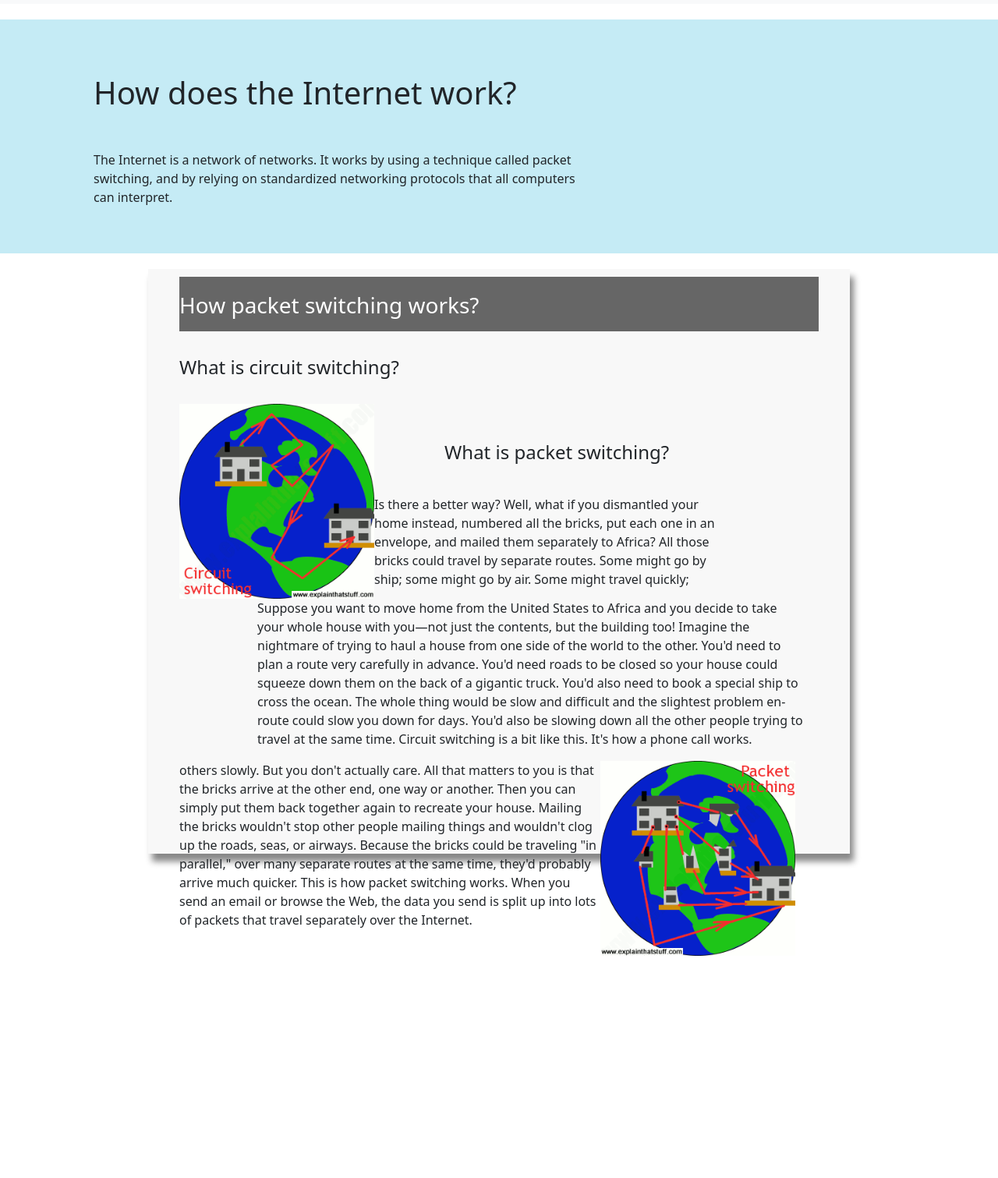
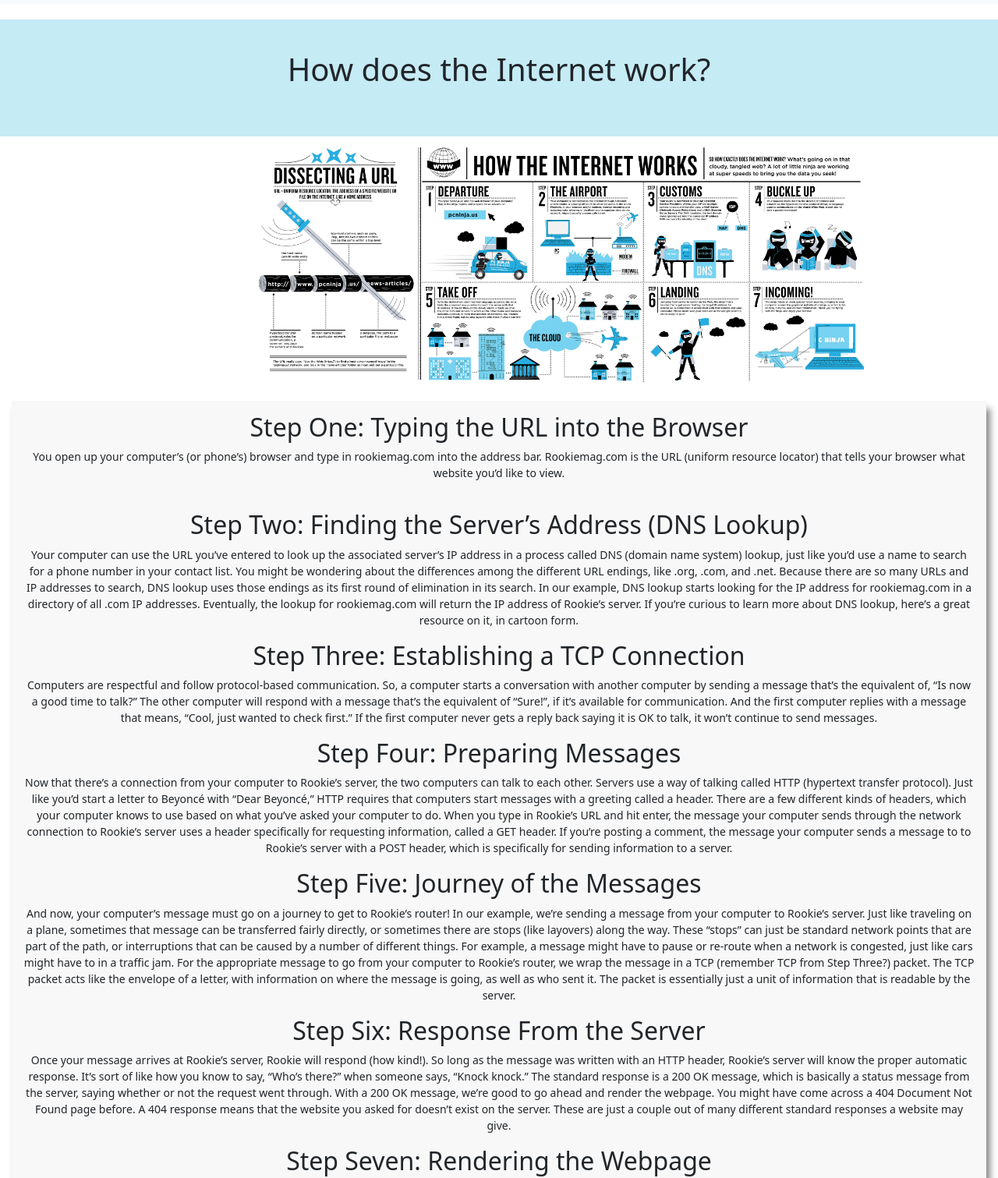
Before and after one commit to jastina10/internethistoryproject, a plain HTML site: page public_html/internetwork.html in a window 1280 px wide. Shown: the part 65-1576 px from the top of the page at 78% size. Before the commit the page ends 1291 px from the top, so only its background shows below. Drawn offline with nearby package versions, Linux system fonts and the light colour scheme.

Commit message:
Task: add changes to make how does internet work page responsive.

```diff
--- a/public_html/internetwork.html
+++ b/public_html/internetwork.html
@@ -28,27 +28,19 @@
 
         #text{
             background-color: #c5ebf5;
-            padding: 20px;
+
             margin-top: 90px;
-            display: block;
-            height: 300px;
-        }
-        .c1{
-            width: 620px;
-            margin-top: 50px;
-            margin-left: 100px;
+            text-align: center;
+            height: 150px;
+            padding-top: 40px;
+
         }
 
-        #example1 {
-            border:1px;
-            padding: 10px;
-            box-shadow: 5px 10px 8px #888888;
-            background-color: #f8f8f8;
-            height: 750px;
-            margin-top: 20px;
-            margin-left: 190px;
-            margin-right: 190px;
-            margin-bottom: 20px;
+
+        [class*="col-"] {
+            float: left;
+            padding: 15px;
+            width: 100%;
         }
         h3{
             background-color:#666;
@@ -57,30 +49,27 @@
             color: white;
 
         }
-        #packet{
-            margin-left: 30px;
-            margin-right: 30px;
+        .aside {
+            padding: 15px;
+            box-shadow: 5px 10px 8px #888888;
+            background-color: #f8f8f8;
+            text-align: center;
+            font-size: 14px;
 
         }
-        #circuit{
-            float: left;
-            width: 700px;
-            margin-left: 100px;
-        }
-        #p1{
-            width: 700px;
-            margin-top: 40px;
-        }
-        #h4{
-            margin-left: 340px;
-        }
-        #img1{
-            float: right;
-            margin-right: 30px;
-
+        .responsive {
+            margin-left: 25%;
+            height: auto;
         }
 
-
+        @media only screen and (max-width: 620px) {
+            /* For mobile phones: */
+            .menu, .example1, .responsive {
+                width: 100%;
+                max-width: 400px;
+                margin: 0px;
+            }
+        }
            </style>
 </head>
 <body>
@@ -135,26 +124,45 @@
         </div>
     </div>
 </nav>
-<div id ="text">
+<div id ="text" style="text-align:center; ">
     <h1 class="c1">How does the Internet work?</h1>
-    <p class="c1" style="padding-bottom: 2%">
-        The Internet is a network of networks. It works by using a technique called packet switching, and by relying on standardized networking protocols that all computers can interpret.
+    <p class="c1" style="padding-bottom: 2% ; font-size: 20px; ">
     </p>
+    <br>
+
 
 </div>
-<div id="example1">
-    <div id="packet">
-    <div> <h3>How packet switching works?</h3></div>
-        <br>
-    <h4>What is circuit switching?</h4>
-        <br>
-        <img src="images/circuitswitching.gif" alt="circuitswitching">
-        <p id="circuit" >Suppose you want to move home from the United States to Africa and you decide to take your whole house with you—not just the contents, but the building too! Imagine the nightmare of trying to haul a house from one side of the world to the other. You'd need to plan a route very carefully in advance. You'd need roads to be closed so your house could squeeze down them on the back of a gigantic truck. You'd also need to book a special ship to cross the ocean. The whole thing would be slow and difficult and the slightest problem en-route could slow you down for days. You'd also be slowing down all the other people trying to travel at the same time. Circuit switching is a bit like this. It's how a phone call works.</p>
-       <br><br> <h4 id="h4"> What is packet switching?</h4>
-        <img id="img1" src="images/packetswitching.gif" alt="packetswitching">
-        <p id="p1">Is there a better way? Well, what if you dismantled your home instead, numbered all the bricks, put each one in an envelope, and mailed them separately to Africa? All those bricks could travel by separate routes. Some might go by ship; some might go by air. Some might travel quickly; others slowly. But you don't actually care. All that matters to you is that the bricks arrive at the other end, one way or another. Then you can simply put them back together again to recreate your house. Mailing the bricks wouldn't stop other people mailing things and wouldn't clog up the roads, seas, or airways. Because the bricks could be traveling "in parallel," over many separate routes at the same time, they'd probably arrive much quicker. This is how packet switching works. When you send an email or browse the Web, the data you send is split up into lots of packets that travel separately over the Internet.</p>
+<img src="images/work.png" alt="Nature" class="responsive" width="800" height="600">
+<div class="example1">
+    <div class="col-3 col-s-12">
+        <div class="aside">
+            <h2>Step One: Typing the URL into the Browser</h2>
+            <p>You open up your computer’s (or phone’s) browser and type in rookiemag.com into the address bar. Rookiemag.com is the URL (uniform resource locator) that tells your browser what website you’d like to view.</p>
 
+            <br><h2>Step Two: Finding the Server’s Address (DNS Lookup)</h2>
+            <p>Your computer can use the URL you’ve entered to look up the associated server’s IP address in a process called DNS (domain name system) lookup, just like you’d use a name to search for a phone number in your contact list. You might be wondering about the differences among the different URL endings, like .org, .com, and .net. Because there are so many URLs and IP addresses to search, DNS lookup uses those endings as its first round of elimination in its search. In our example, DNS lookup starts looking for the IP address for rookiemag.com in a directory of all .com IP addresses. Eventually, the lookup for rookiemag.com will return the IP address of Rookie’s server. If you’re curious to learn more about DNS lookup, here’s a great resource on it, in cartoon form.</p>
+            <h2>Step Three: Establishing a TCP Connection</h2>
+            <p>Computers are respectful and follow protocol-based communication. So, a computer starts a conversation with another computer by sending a message that’s the equivalent of, “Is now a good time to talk?” The other computer will respond with a message that’s the equivalent of “Sure!”, if it’s available for communication. And the first computer replies with a message that means, “Cool, just wanted to check first.” If the first computer never gets a reply back saying it is OK to talk, it won’t continue to send messages.</p>
+
+            <h2>Step Four: Preparing Messages</h2>
+            <p>Now that there’s a connection from your computer to Rookie’s server, the two computers can talk to each other. Servers use a way of talking called HTTP (hypertext transfer protocol). Just like you’d start a letter to Beyoncé with “Dear Beyoncé,” HTTP requires that computers start messages with a greeting called a header. There are a few different kinds of headers, which your computer knows to use based on what you’ve asked your computer to do. When you type in Rookie’s URL and hit enter, the message your computer sends through the network connection to Rookie’s server uses a header specifically for requesting information, called a GET header. If you’re posting a comment, the message your computer sends a message to to Rookie’s server with a POST header, which is specifically for sending information to a server.</p>
+
+            <h2>Step Five: Journey of the Messages</h2>
+            <p>And now, your computer’s message must go on a journey to get to Rookie’s router! In our example, we’re sending a message from your computer to Rookie’s server. Just like traveling on a plane, sometimes that message can be transferred fairly directly, or sometimes there are stops (like layovers) along the way. These “stops” can just be standard network points that are part of the path, or interruptions that can be caused by a number of different things. For example, a message might have to pause or re-route when a network is congested, just like cars might have to in a traffic jam. For the appropriate message to go from your computer to Rookie’s router, we wrap the message in a TCP (remember TCP from Step Three?) packet. The TCP packet acts like the envelope of a letter, with information on where the message is going, as well as who sent it. The packet is essentially just a unit of information that is readable by the server.</p>
+
+            <h2>Step Six: Response From the Server</h2>
+            <p>Once your message arrives at Rookie’s server, Rookie will respond (how kind!). So long as the message was written with an HTTP header, Rookie’s server will know the proper automatic response. It’s sort of like how you know to say, “Who’s there?” when someone says, “Knock knock.” The standard response is a 200 OK message, which is basically a status message from the server, saying whether or not the request went through. With a 200 OK message, we’re good to go ahead and render the webpage. You might have come across a 404 Document Not Found page before. A 404 response means that the website you asked for doesn’t exist on the server. These are just a couple out of many different standard responses a website may give.</p>
+
+            <h2>Step Seven: Rendering the Webpage</h2>
+            <p>The rest of the information in the message contains the website data. The text, images, and formatting information is all part of the website data, and this is written in the programming languages HTML and CSS. HTML and CSS act like LEGO instructions, which tell how all of the information for the website should fit together. For example, the text <title>Rookie</title> tells the browser to put “Rookie” in the title area of the browser. Once the web browser has fully loaded all of the content for rookiemag.com, you can happily browse through the beautiful writing and artwork on the site!</p>
+
+
+
+
+        </div>
     </div>
+</div>
+
 </div>
 
 </body>
```
Also changed, not shown: public_html/images/unnamed.jpg (added), public_html/images/work.png (added).
